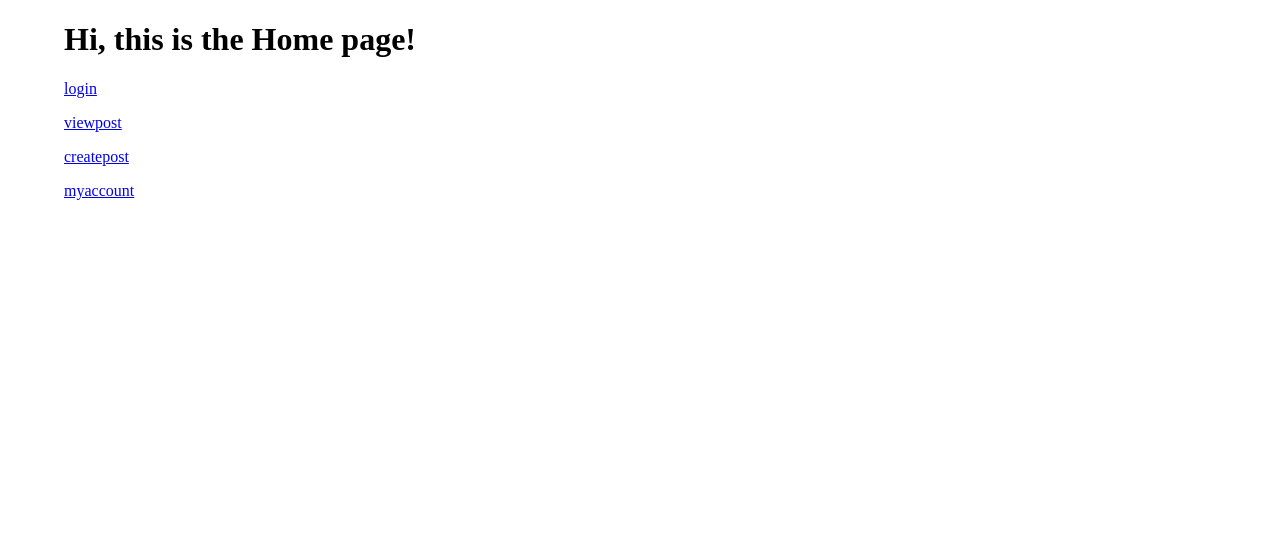
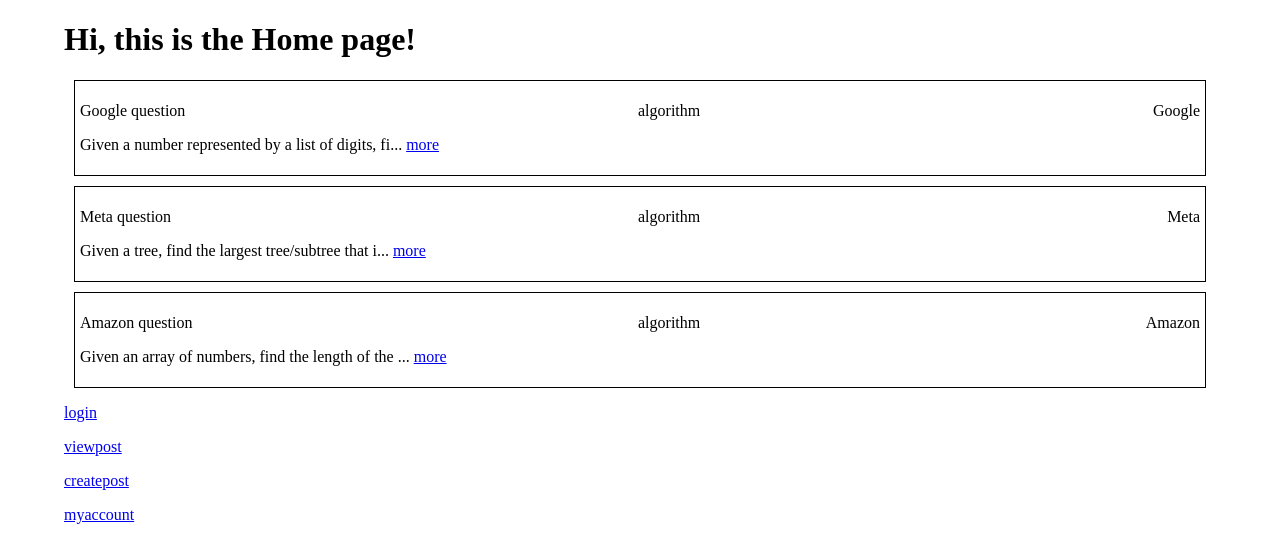
Before and after one commit to ftri-4-squirtle/codesmith-study-buddy, a React app: page /home in a window 1280 px wide. Shown: the top 558 px of the page. Built offline with nearby package versions, Linux system fonts and the light colour scheme.

Commit message:
create postpreview component and render on home page
Co-authored-by: Reland Boyle <Reland.Boyle@gmail.com>

```diff
--- a/src/components/CreatePost.jsx
+++ b/src/components/CreatePost.jsx
@@ -1,7 +1,26 @@
 import React from 'react';
 import { Link } from 'react-router-dom';
+import { useFormik } from 'formik';
+import * as Yup from 'yup';
 
 export default function CreatePost() {
+	const formik = useFormik({
+		initialValues: {
+			title: '',
+			category: '',
+			company: '',
+			body: '',
+		},
+		validationSchema: Yup.object({
+			title: Yup.string().max(20, 'Must be 20 characters or less').required('Required'),
+			category: Yup.string().max(20, 'Must be 20 characters or less').required('Required'),
+			company: Yup.string().max(20, 'Must be 20 characters or less').required('Required'),
+			body: Yup.string().min(10, 'Must be 10 characters or more').required('Required'),
+		}),
+		onSubmit: (values) => {
+			alert(JSON.stringify(values, null, 2));
+		},
+	});
 	return (
 		<div>
 			<h1>Hi, this is the CreatePost page!</h1>
--- a/src/components/Home.jsx
+++ b/src/components/Home.jsx
@@ -1,10 +1,40 @@
 import React from 'react';
 import { Link } from 'react-router-dom';
+import PostPreview from './PostPreview.jsx';
+
+const DUMMY_DATA = [
+	{
+		id: 1,
+		title: 'Google question',
+		category: 'algorithm',
+		company: 'Google',
+		body: 'Given a number represented by a list of digits, find the next greater permutation of a number, in terms of lexicographic ordering. If there is not greater permutation possible, return the permutation with the lowest value/ordering. For example, the list [1,2,3] should return [1,3,2]. The list [1,3,2] should return [2,1,3]. The list [3,2,1] should return [1,2,3]. Can you perform the operation without allocating extra memory (disregarding the input memory)?',
+	},
+	{ id: 2, title: 'Meta question', category: 'algorithm', company: 'Meta', body: 'Given a tree, find the largest tree/subtree that is a BST. Given a tree, return the size of the largest tree/subtree that is a BST.' },
+	{
+		id: 3,
+		title: 'Amazon question',
+		category: 'algorithm',
+		company: 'Amazon',
+		body: 'Given an array of numbers, find the length of the longest increasing subsequence in the array. The subsequence does not necessarily have to be contiguous. For example, given the array [0, 8, 4, 12, 2, 10, 6, 14, 1, 9, 5, 13, 3, 11, 7, 15], the longest increasing subsequence has length 6: it is 0, 2, 6, 9, 11, 15.',
+	},
+];
+
+// redux store?
 
 export default function Home() {
+	const previews = DUMMY_DATA.map((data, index) => {
+		return (
+			<div>
+				<PostPreview key={index} data={data} />
+			</div>
+		);
+	});
+	console.log(previews);
 	return (
 		<div>
 			<h1>Hi, this is the Home page!</h1>
+			{previews}
 			<p>
 				<Link to='/'>login</Link>
 			</p>
--- a/src/components/PostPreview.jsx
+++ b/src/components/PostPreview.jsx
@@ -0,0 +1,19 @@
+import React from 'react';
+import { Link } from 'react-router-dom';
+import styles from './PostPreview.module.css';
+
+export default function PostPreview(props) {
+	console.log(props);
+	return (
+		<div className={styles.mainContainer}>
+			<p className={styles.firstLine}>
+				<span>{props.data.title}</span>
+				<span>{props.data.category}</span>
+				<span>{props.data.company}</span>
+			</p>
+			<p>
+				{props.data.body.substring(0, 50).concat('... ')} <Link to='/viewpost'>more</Link>
+			</p>
+		</div>
+	);
+}
--- /dev/null
+++ b/src/components/PostPreview.module.css
@@ -0,0 +1,10 @@
+.mainContainer {
+	border: 1px solid black;
+	margin: 10px;
+	padding: 5px;
+}
+
+.firstLine {
+	display: flex;
+	justify-content: space-between;
+}
```
